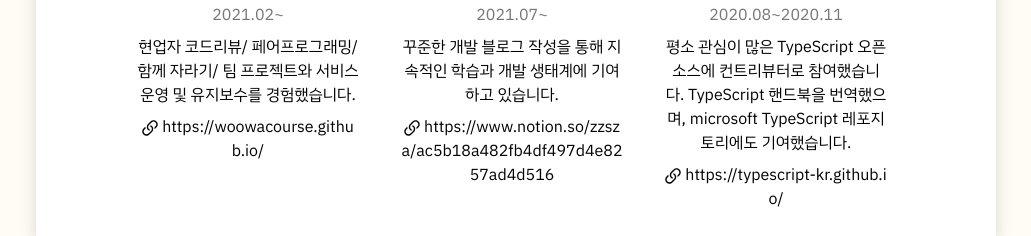
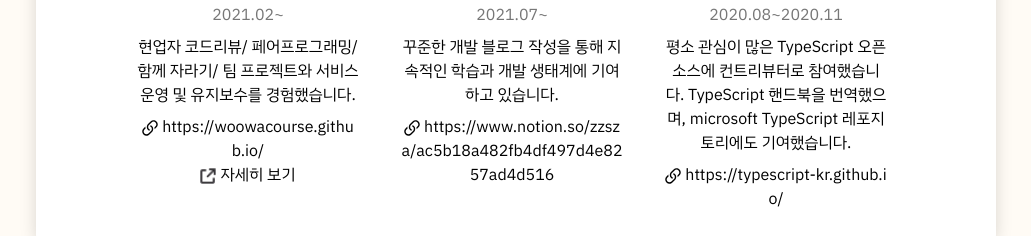
Before and after one commit to zigsong/zig-portfolio, a React app: page / in a window 1280 px wide. Shown: the part 2925-3161 px from the top of the page, without its empty margins (124-1155 px from the left). Built offline with nearby package versions, Linux system fonts and the light colour scheme.

Commit message:
feat: 우테코 기록 추가

```diff
--- a/src/components/ActivityCard/index.tsx
+++ b/src/components/ActivityCard/index.tsx
@@ -1,7 +1,7 @@
 import React from 'react';
 
 import linkSvg from 'assets/link.svg';
-import linkImg from 'assets/link.png';
+import refSvg from 'assets/link.png';
 import Styled from './styles';
 
 interface Props {
@@ -28,6 +28,14 @@ const ActivityCard = ({ image, title, period, description, site, more }: Props)
           <a href={site} target="_blank">
             {site}
           </a>
+          {more && (
+            <div>
+              <img src={refSvg} alt="더보기" />
+              <a href={more} target="_blank">
+                자세히 보기
+              </a>
+            </div>
+          )}
         </Styled.Site>
       </Styled.Container>
     </Styled.Root>
--- a/src/pages/Activities/activities.ts
+++ b/src/pages/Activities/activities.ts
@@ -11,6 +11,7 @@ export default [
     description:
       '현업자 코드리뷰/ 페어프로그래밍/ 함께 자라기/ 팀 프로젝트와 서비스 운영 및 유지보수를 경험했습니다.',
     site: 'https://woowacourse.github.io/',
+    more: 'https://github.com/zigsong/woowacourse-records',
   },
   {
     id: 2,
```
